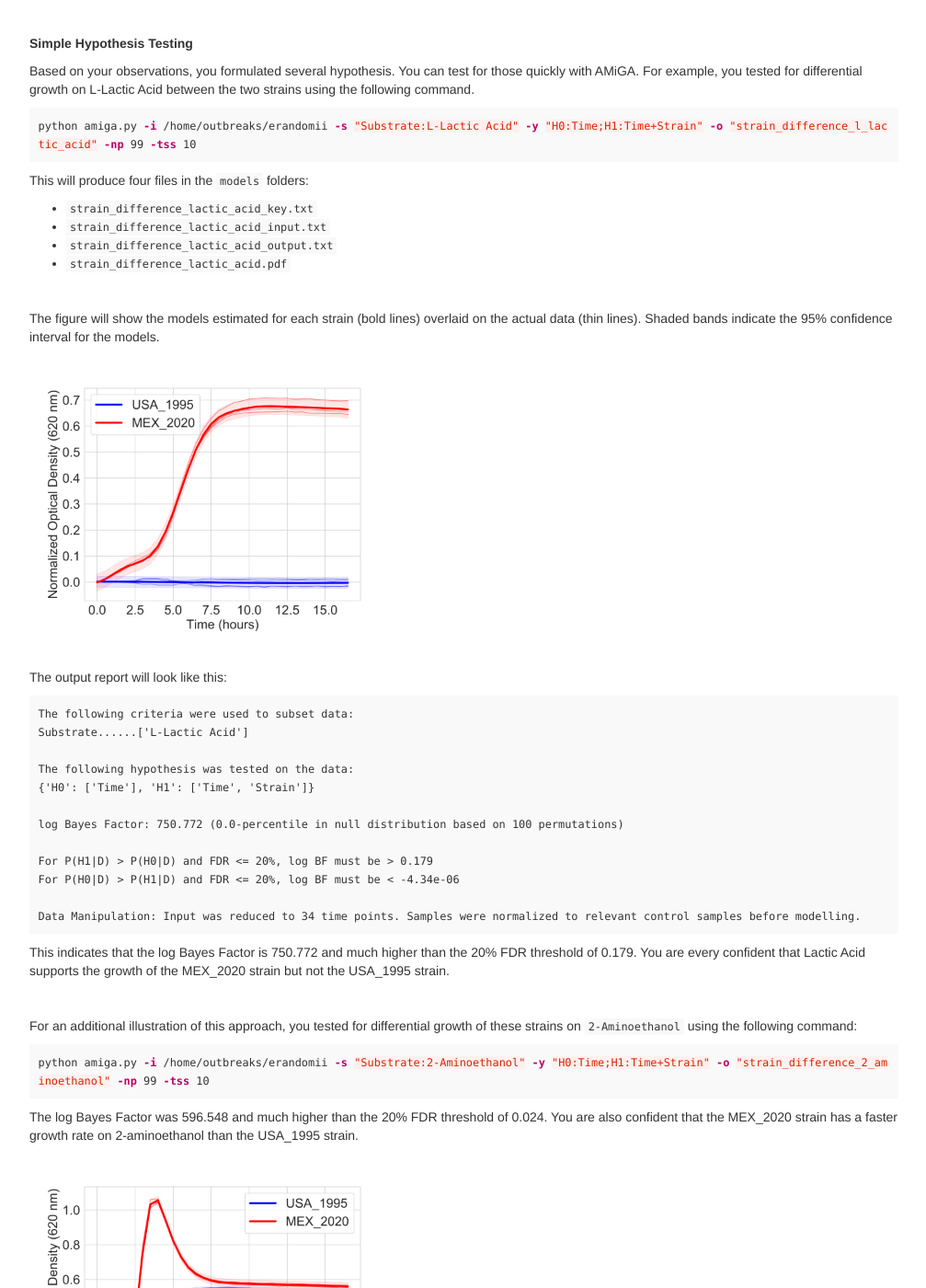
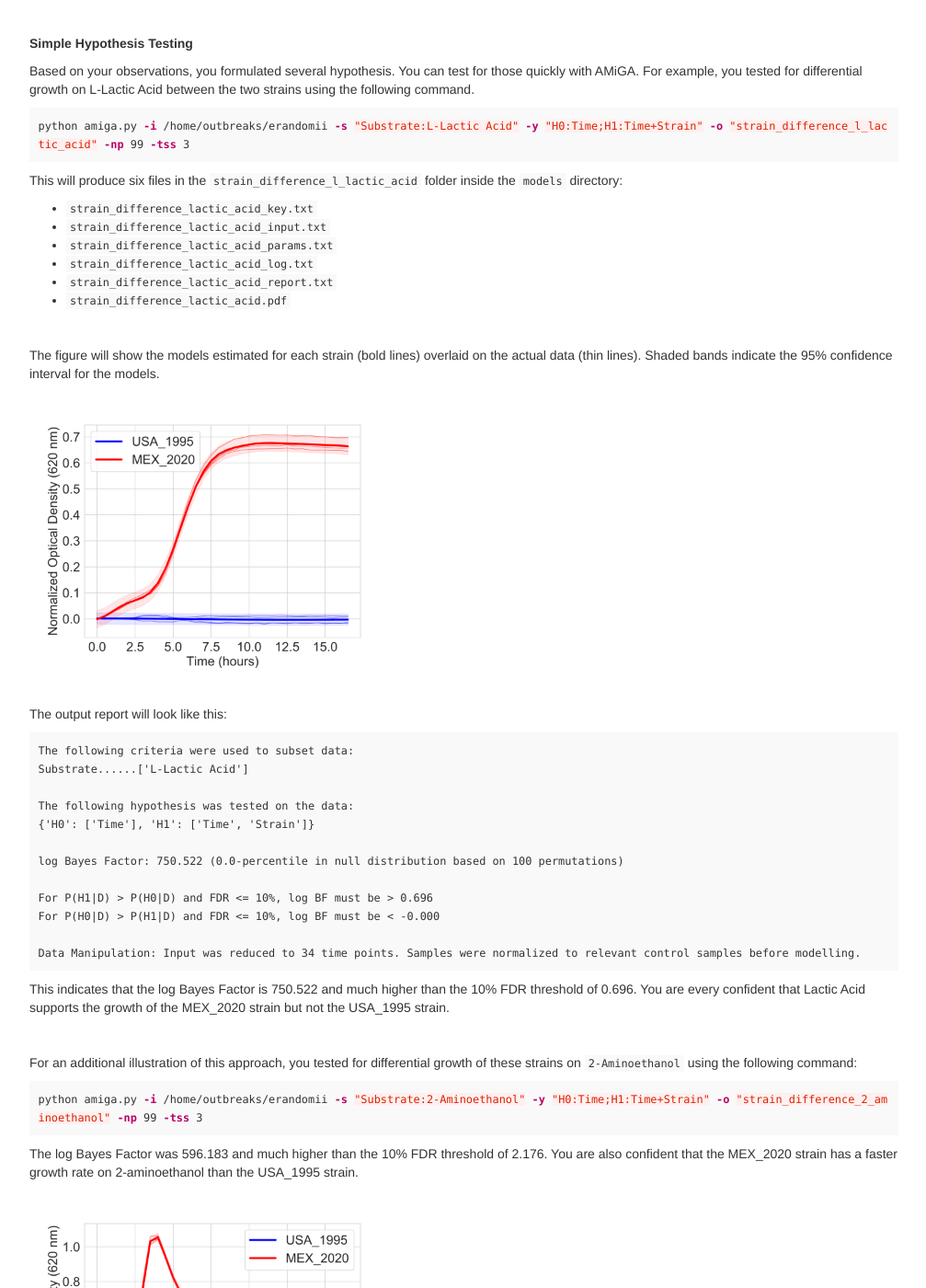
Before and after one commit to firasmidani/amiga, a Jekyll site: the page built from docs/_posts/2020-03-23-example.md, in a window 1280 px wide and 1400 px high, scrolled down 2932 px. Shown: the whole window at 92% size, without its empty margins (233-1240 px from the left). Built offline with Jekyll 4.4.1, drawn with Linux system fonts in a browser that asks for light colours; formulas are drawn with MathJax 3; some of the changed text lies outside the part shown.

Commit message:
updated docs: hypothesis testing examples

````diff
--- a/docs/_posts/2020-03-23-example.md
+++ b/docs/_posts/2020-03-23-example.md
@@ -124,14 +124,16 @@ You made the following observations:
 Based on your observations, you formulated several hypothesis. You can test for those quickly with AMiGA. For example, you tested for differential growth on L-Lactic Acid between the two strains using the following command.
 
 ```bash
-python amiga.py -i /home/outbreaks/erandomii -s "Substrate:L-Lactic Acid" -y "H0:Time;H1:Time+Strain" -o "strain_difference_l_lactic_acid" -np 99 -tss 10
+python amiga.py -i /home/outbreaks/erandomii -s "Substrate:L-Lactic Acid" -y "H0:Time;H1:Time+Strain" -o "strain_difference_l_lactic_acid" -np 99 -tss 3
 ```
 
-This will produce four files in the `models` folders:
+This will produce six files in the `strain_difference_l_lactic_acid` folder inside the `models` directory:
 
 - `strain_difference_lactic_acid_key.txt`
 - `strain_difference_lactic_acid_input.txt`
-- `strain_difference_lactic_acid_output.txt`
+- `strain_difference_lactic_acid_params.txt`
+- `strain_difference_lactic_acid_log.txt`
+- `strain_difference_lactic_acid_report.txt`
 - `strain_difference_lactic_acid.pdf`
 
 <br />
@@ -151,25 +153,25 @@ Substrate......['L-Lactic Acid']
 The following hypothesis was tested on the data:
 {'H0': ['Time'], 'H1': ['Time', 'Strain']}
 
-log Bayes Factor: 750.772 (0.0-percentile in null distribution based on 100 permutations)
+log Bayes Factor: 750.522 (0.0-percentile in null distribution based on 100 permutations)
 
-For P(H1|D) > P(H0|D) and FDR <= 20%, log BF must be > 0.179
-For P(H0|D) > P(H1|D) and FDR <= 20%, log BF must be < -4.34e-06
+For P(H1|D) > P(H0|D) and FDR <= 10%, log BF must be > 0.696
+For P(H0|D) > P(H1|D) and FDR <= 10%, log BF must be < -0.000
 
 Data Manipulation: Input was reduced to 34 time points. Samples were normalized to relevant control samples before modelling.
 ```
 
-This indicates that the log Bayes Factor is 750.772 and much higher than the 20% FDR threshold of 0.179. You are every confident that Lactic Acid supports the growth of the MEX_2020 strain but not the USA_1995 strain.
+This indicates that the log Bayes Factor is 750.522 and much higher than the 10% FDR threshold of 0.696. You are every confident that Lactic Acid supports the growth of the MEX_2020 strain but not the USA_1995 strain.
 
 <br />
 
 For an additional illustration of this approach, you tested for differential growth of these strains on `2-Aminoethanol` using the following command:
 
 ```bash
-python amiga.py -i /home/outbreaks/erandomii -s "Substrate:2-Aminoethanol" -y "H0:Time;H1:Time+Strain" -o "strain_difference_2_aminoethanol" -np 99 -tss 10
+python amiga.py -i /home/outbreaks/erandomii -s "Substrate:2-Aminoethanol" -y "H0:Time;H1:Time+Strain" -o "strain_difference_2_aminoethanol" -np 99 -tss 3
 ```
 
-The log Bayes Factor was 596.548 and much higher than the 20% FDR threshold of 0.024. You are also confident that the MEX_2020 strain has a faster growth rate on 2-aminoethanol than the USA_1995 strain.
+The log Bayes Factor was 596.183 and much higher than the 10% FDR threshold of 2.176. You are also confident that the MEX_2020 strain has a faster growth rate on 2-aminoethanol than the USA_1995 strain.
 
 ![ethanolamine figure](../assets/img/strain_difference_2_aminoethanol.png){:width="400px"}
 
@@ -181,7 +183,7 @@ As a control, you tested for differential growth on D-Xylose. The above heatmap
 
 <br />
 
-There is almost no visual difference of the strain-specific models. The report also shows that the log Bayes Factor is 0.363 and that the 20% FDR threshold is 0.181. Recall, that
+There is almost no visual difference of the strain-specific models. The report also shows that the log Bayes Factor is 0.363 and that the 10% FDR threshold is 0.181. Recall, that
 
 $$\text{Bayes Factor} = \exp{\log \text{Bayes Factor}} = \exp{0.363} = 1.44$$
 
@@ -189,4 +191,4 @@ and
 
 $$\text{Bayes Factor} = \frac{P(H1|D)}{P(H0|D)}$$
 
-Therefore, the analysis suggest that alternative hypothesis that strain differences contributes to differences in growth is more supported than the null hypothesis that only time explains variations in optical density measurements. However, because the FDR is set to 20% and because the estimated models do not visually differ, you believe these minute differences detected by the GP regression are more likely explained by batch effects (i.e. random noise).
+Therefore, the analysis suggest that alternative hypothesis that strain differences contributes to differences in growth is more supported than the null hypothesis that only time explains variations in optical density measurements. However, because the FDR is set to 10% and because the estimated models do not visually differ, you believe these minute differences detected by the GP regression are more likely explained by batch effects (i.e. random noise).
--- a/libs/config.py
+++ b/libs/config.py
@@ -55,7 +55,7 @@ config['fcn_od_max_color'] = (0.0,0.0,0.0,1.0)
 
 # parameter for labeling y-axis of grid plots
 config['grid_plot_y_label'] = 'Optical Density (620 nm)'
-config['hypo_plot_y_label'] = 'OD(t)'
+config['hypo_plot_y_label'] = 'OD'
 
 ###	---------------- ###
 ### Model Parameters ###
--- a/libs/test.py
+++ b/libs/test.py
@@ -773,12 +773,14 @@ class HypothesisTest(object):
             sc_msg = 'Samples were modeled without controlling for batch effects '
             sc_msg += '(i.e. normalizing to group/batch-specific control samples).'
 
+        nthin = len(np.unique(self.model.x[:,0]))
+
         msg = 'The following criteria were used to subset data:\n'
         msg += tidyDictPrint(self.params['subset'])
         msg += '\n'
         msg += self.msg
         msg += '\nData Manipulation: Input was reduced to '
-        msg += '{} time points. {}'.format(self.ntimepoints,sc_msg)
+        msg += '{} time points. {}'.format(nthin,sc_msg)
         self.msg = msg
 
         # compact report of results
````
Also changed, not shown: docs/_posts/2020-03-25-hypothesistesting.md (+4 -4 lines).
